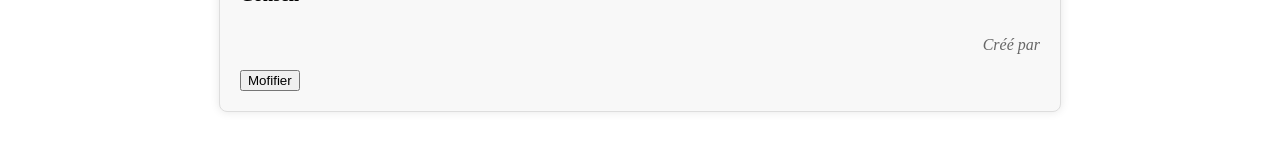
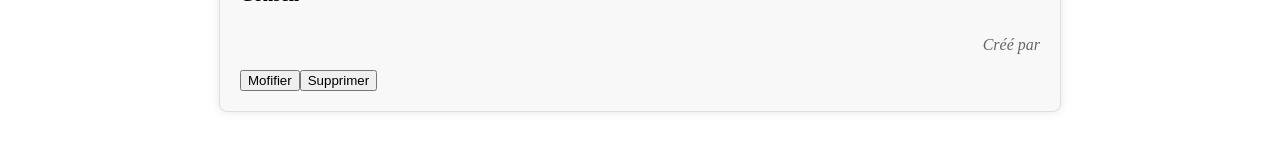
Before and after one commit to SyliaRathier/vue_projet_s5, a Vue app: page /recette/1 in a window 1280 px wide. Shown: the part 653-797 px from the top of the page. Built offline with nearby package versions, Linux system fonts and the light colour scheme; no server answers; what @smartweb/vue-flash-message would draw is missing.

Commit message:
Supprimer matériel et recette

```diff
--- a/src/components/IngredientDetaille.vue
+++ b/src/components/IngredientDetaille.vue
@@ -3,6 +3,7 @@ import { useRouter, RouterLink } from 'vue-router';
 import type { Ingredient } from '@/types';
 import { onMounted } from 'vue';
 import { storeAuthentification } from '@/storeAuthentification'
+import { flashMessage } from '@smartweb/vue-flash-message';
 
 const router = useRouter();
 const props = defineProps<{ ingredient: Ingredient }>();
@@ -34,9 +35,8 @@ if (props.ingredient.utilisateur) {
             <p>Prix : {{ ingredient.prix }}</p>
         </div>
         {{ ingredient.id }}
-        <router-link :to="{ name: 'modifierIngredient', params: { id: ingredient.id } }" class="clicable">
-            <button v-if="utilisateurId === storeAuthentification.userId">Mofifier</button>
-        </router-link>
+        <!-- <button v-if="utilisateurId === storeAuthentification.userId"
+            @click.prevent="deleteIngredient(ingredient.id)">Supprimer</button> -->
 
     </div>
 </template>
--- a/src/components/MaterielDetaille.vue
+++ b/src/components/MaterielDetaille.vue
@@ -3,6 +3,7 @@ import { useRouter, RouterLink } from 'vue-router';
 import type { Materiel } from '@/types';
 import { onMounted } from 'vue';
 import { storeAuthentification } from '@/storeAuthentification'
+import { flashMessage } from '@smartweb/vue-flash-message';
 
 
 const router = useRouter();
@@ -17,6 +18,52 @@ if (props.materiel.utilisateur) {
     utilisateurLogin = props.materiel.utilisateur.login;
     console.log(utilisateurId + " " + utilisateurLogin);
 }
+
+
+const deleteMateriel = async (materielId: number) => {
+    // props.materiel.ingredients.forEach(ingredient => {
+    fetch(encodeURI('https://localhost:8000/api/materiels/' + Number(materielId)))
+        .then(reponsehttp => reponsehttp.json())
+        .then(async reponseJSON => {
+            console.log(reponseJSON.recettes.length);
+            if (reponseJSON.recettes.length != 0) {
+                flashMessage.show({
+                    type: 'error',
+                    title: "Le materiel ne peut pas être supprimé car des recettes l'utilise"
+                });
+                return;
+            }
+            else {
+                const response = await fetch('https://127.0.0.1:8000/api/materiels/' + Number(materielId), {
+                    method: 'DELETE',
+                    headers: {
+                        'Authorization': 'Bearer ' + storeAuthentification.JWT
+                    },
+                });
+
+                // router.push('/mesRecette');
+                console.log(response)
+                if (response.ok) {
+                    console.log('Matériel supprimé avec succès !');
+                    // Vous pouvez mettre à jour l'URL de l'image après la création réussie si votre API retourne l'URL de l'image
+                    flashMessage.show({
+                        type: 'success',
+                        title: "Le matériel a bien été supprimé"
+                    });
+                } else {
+                    flashMessage.show({
+                        type: 'error',
+                        title: "Le matériel n'a pas pu être supprimé"
+                    });
+                    console.error('Erreur lors de la suppression du matériel');
+                }
+                router.push('/mesMateriels')
+            }
+
+        });
+};
+
+
 </script>
 
 <template>
@@ -37,7 +84,10 @@ if (props.materiel.utilisateur) {
         <div class="recipe-footer">
             <p>Créé par {{ utilisateur }}</p>
         </div>
-        <button v-if="utilisateurId === storeAuthentification.userId">Mofifier</button>
+        <router-link :to="{ name: 'modifierIngredient', params: { id: materiel.id } }" class="clicable">
+            <button v-if="utilisateurId === storeAuthentification.userId">Mofifier</button>
+        </router-link> <button v-if="utilisateurId === storeAuthentification.userId"
+            @click.prevent="deleteMateriel(materiel.id)">Supprimer</button>
 
     </div>
 </template>
--- a/src/components/RecetteDetaille.vue
+++ b/src/components/RecetteDetaille.vue
@@ -2,6 +2,7 @@
 import { useRouter, RouterLink } from 'vue-router';
 import type { Recette } from '@/types';
 import { storeAuthentification } from '@/storeAuthentification'
+import { flashMessage } from '@smartweb/vue-flash-message';
 
 
 const router = useRouter();
@@ -17,8 +18,52 @@ let utilisateurLogin = '';
 if (props.recette.utilisateur) {
     utilisateurId = props.recette.utilisateur.id;
     utilisateurLogin = props.recette.utilisateur.login;
-    console.log(utilisateurId + " " + utilisateurLogin);
+    console.log(props.recette);
 }
+
+const deleteRecette = async (recetteId: number) => {
+    props.recette.ingredients.forEach(ingredient => {
+        fetch('https://127.0.0.1:8000/api/quantite_ingredients/' + ingredient.id, {
+            method: 'DELETE',
+            headers: {
+                'Authorization': 'Bearer ' + storeAuthentification.JWT
+            },
+        }).then(reponsehttp => reponsehttp.json())
+            .then(reponseJSON => {
+                console.log(reponseJSON["hydra:member"]);
+            });
+    });
+
+
+    const response = await fetch('https://127.0.0.1:8000/api/recettes/' + recetteId, {
+        method: 'DELETE',
+        headers: {
+            'Authorization': 'Bearer ' + storeAuthentification.JWT
+        },
+    });
+
+    // router.push('/mesRecette');
+    console.log(response)
+    if (response.ok) {
+        console.log('Recette supprimée avec succès !');
+        // Vous pouvez mettre à jour l'URL de l'image après la création réussie si votre API retourne l'URL de l'image
+        flashMessage.show({
+            type: 'success',
+            title: "La recette a bien été supprimée"
+        });
+        router.push('/mesRecettes')
+
+    } else {
+        flashMessage.show({
+            type: 'error',
+            title: "La recette n'a pas pu être supprimée"
+        });
+        console.error('Erreur lors de la suppression de la recette');
+    }
+
+};
+
+
 </script>
 
 <template>
@@ -69,6 +114,9 @@ if (props.recette.utilisateur) {
         </div>
 
         <button v-if="utilisateurId === storeAuthentification.userId">Mofifier</button>
+        <button v-if="utilisateurId === storeAuthentification.userId"
+            @click.prevent="deleteRecette(recette.id)">Supprimer</button>
+
 
     </div>
 </template>
```
